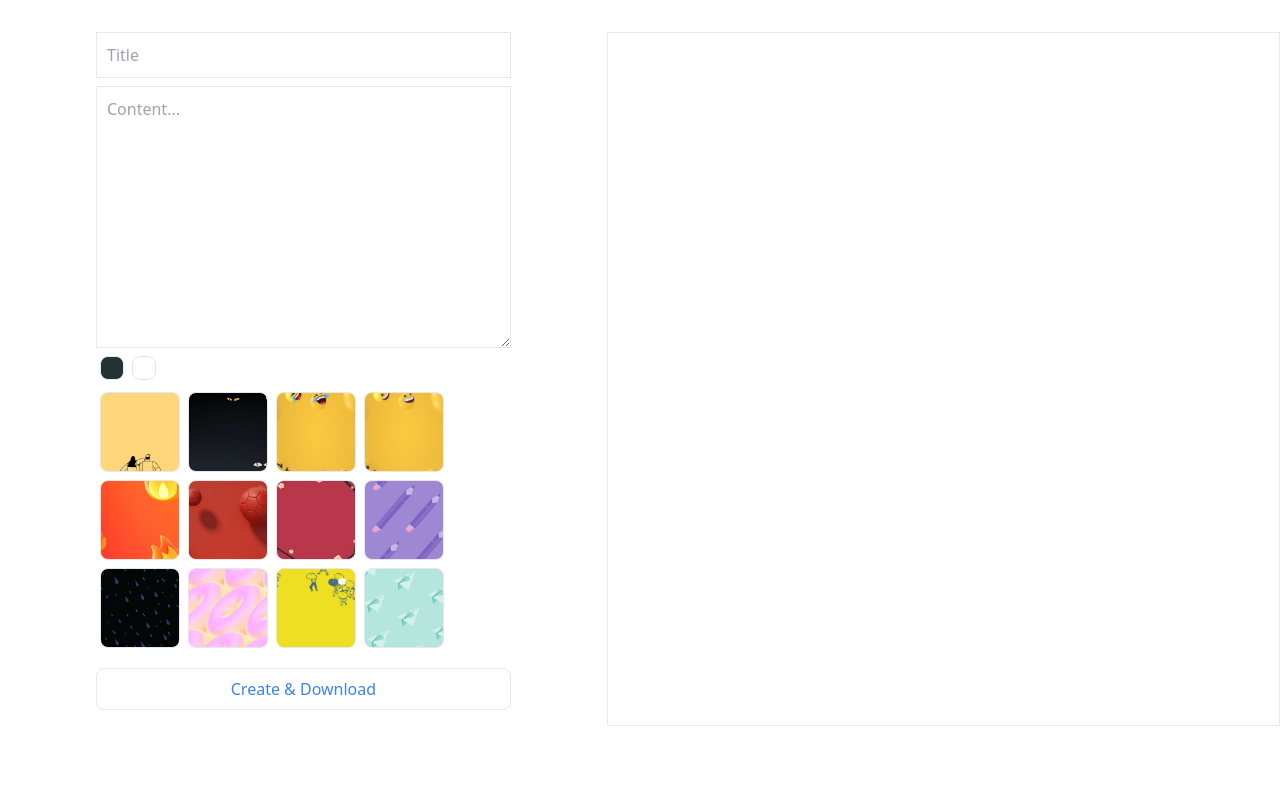
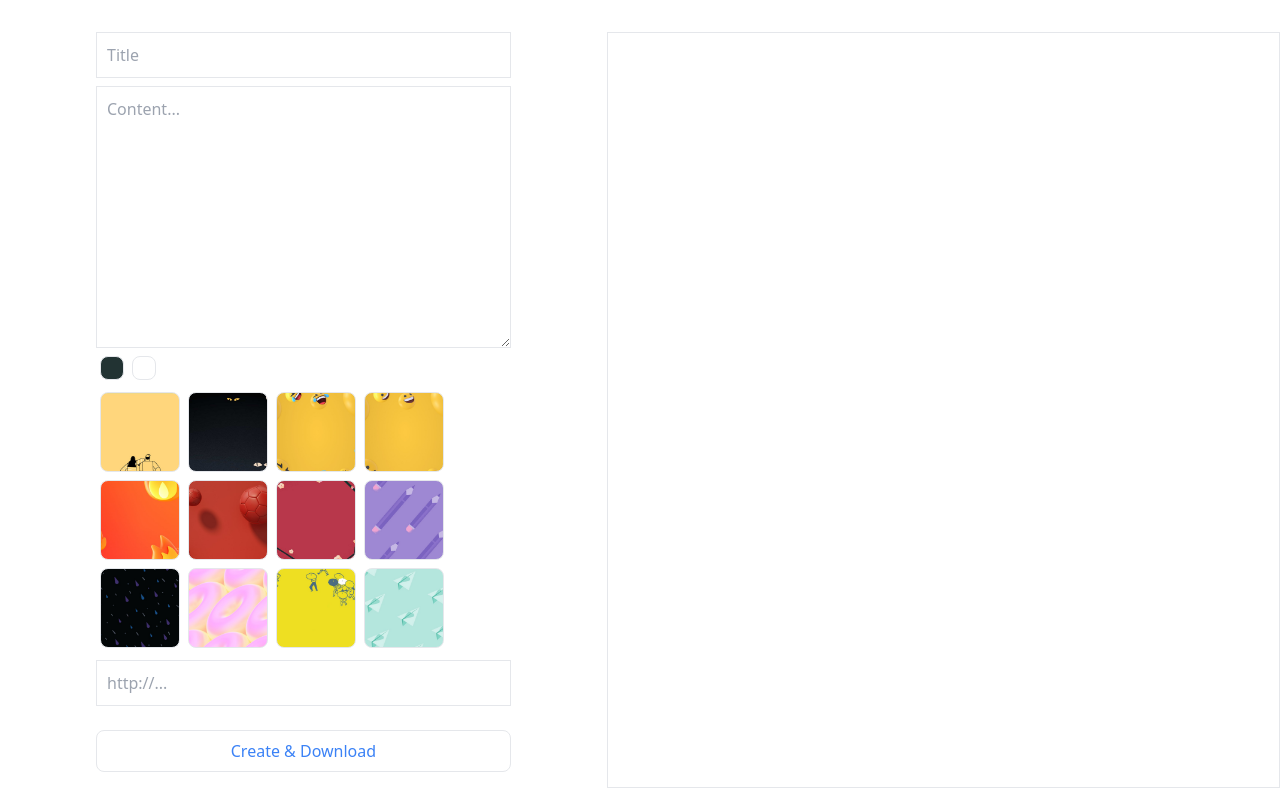
Before and after one commit to kungfuboy/create-log, a Nuxt app: page / in a window 1280 px wide. Built offline with nearby package versions, Linux system fonts and the light colour scheme.

Commit message:
支持添加外部图片链接

```diff
--- a/components/MyInput.vue
+++ b/components/MyInput.vue
@@ -52,6 +52,13 @@
         :style="{ backgroundImage: `url(${it})` }"
       ></i>
     </div>
+    <input
+      class="border p-2.5 my-2"
+      type="text"
+      v-model="imgUrl"
+      @input="handleChangeUrl"
+      placeholder="http://..."
+    />
     <button
       class="
         border
@@ -77,6 +84,7 @@ export default {
   data: () => ({
     title: '',
     text: '',
+    imgUrl: '',
     colorList: ['#233', '#fff']
   }),
   computed: {
@@ -102,6 +110,9 @@ export default {
         .then(function (dataUrl) {
           saveAs(dataUrl, `pic-${Date.now()}.png`)
         })
+    },
+    handleChangeUrl() {
+      this.$store.commit('changeBg', this.imgUrl)
     }
   }
 }
```
